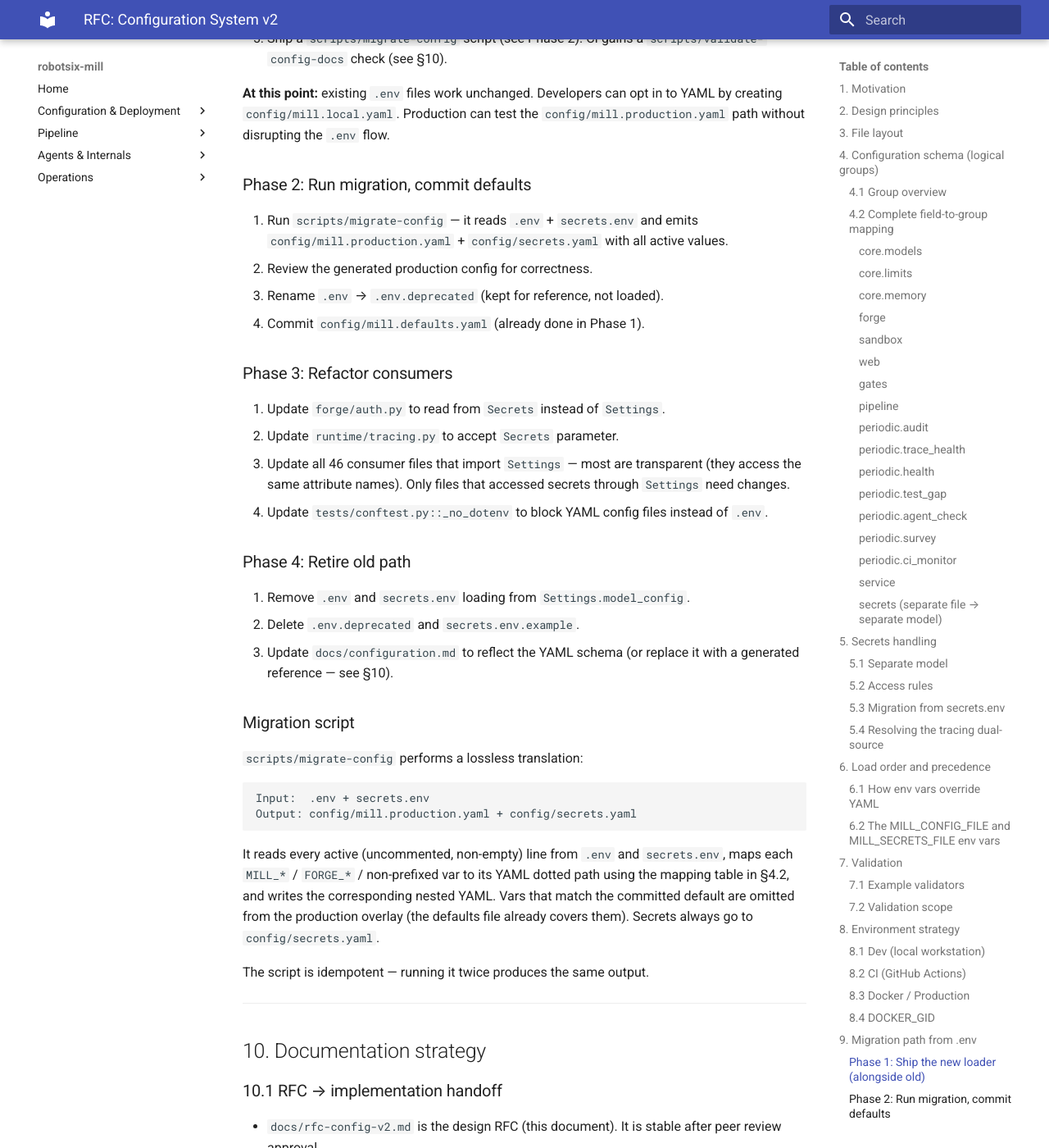
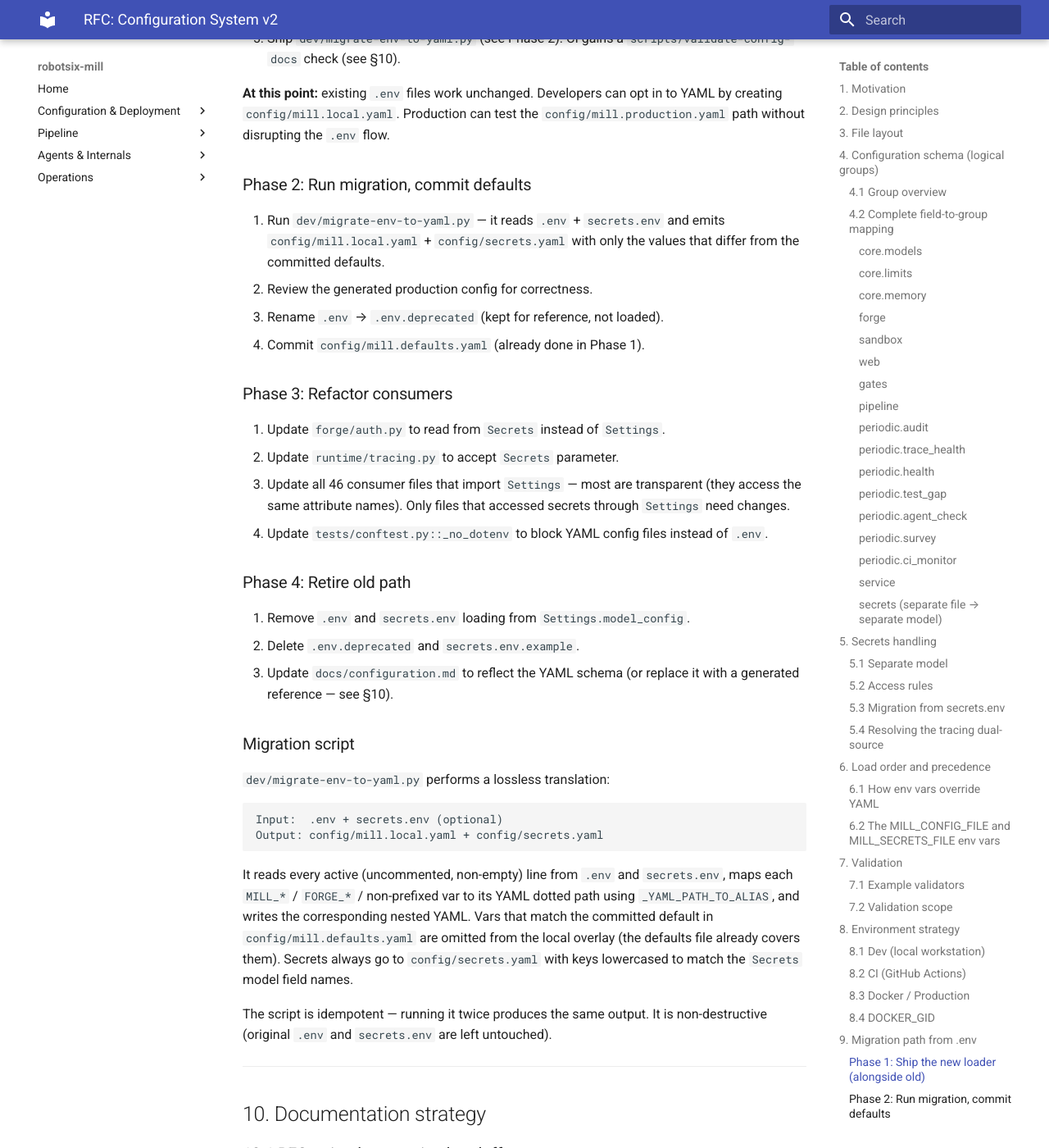
Before and after one commit to damien-robotsix/robotsix-mill, an MkDocs documentation site: the page built from docs/rfc-config-v2.md, in a window 1280 px wide and 1400 px high, scrolled down 20359 px. Shown: the whole window at 82% size. Built offline with MkDocs 1.6.1 and Material for MkDocs 9.7.7, drawn with Linux system fonts in a browser that asks for light colours.

Commit message:
mill(docs): Add migration script dev/migrate-env-to-yaml.py (20260524T225923Z-add-migration-script-dev-migrate-env-to--1a83)

````diff
--- a/docs/rfc-config-v2.md
+++ b/docs/rfc-config-v2.md
@@ -669,7 +669,7 @@ multiple PRs without a flag-day cutover.
 4. Add the `Secrets` model and load it from `config/secrets.yaml` (if
    present) **alongside** the existing `secrets.env` path.  If both exist,
    YAML wins.
-5. Ship a `scripts/migrate-config` script (see Phase 2).  CI gains a
+5. Ship `dev/migrate-env-to-yaml.py` (see Phase 2).  CI gains a
    `scripts/validate-config-docs` check (see §10).
 
 **At this point:** existing `.env` files work unchanged.  Developers can opt
@@ -678,9 +678,9 @@ in to YAML by creating `config/mill.local.yaml`.  Production can test the
 
 ### Phase 2: Run migration, commit defaults
 
-1. Run `scripts/migrate-config` — it reads `.env` + `secrets.env` and emits
-   `config/mill.production.yaml` + `config/secrets.yaml` with all active
-   values.
+1. Run `dev/migrate-env-to-yaml.py` — it reads `.env` + `secrets.env` and emits
+   `config/mill.local.yaml` + `config/secrets.yaml` with only the values
+   that differ from the committed defaults.
 2. Review the generated production config for correctness.
 3. Rename `.env` → `.env.deprecated` (kept for reference, not loaded).
 4. Commit `config/mill.defaults.yaml` (already done in Phase 1).
@@ -704,21 +704,25 @@ in to YAML by creating `config/mill.local.yaml`.  Production can test the
 
 ### Migration script
 
-`scripts/migrate-config` performs a lossless translation:
+`dev/migrate-env-to-yaml.py` performs a lossless translation:
 
 ```
-Input:  .env + secrets.env
-Output: config/mill.production.yaml + config/secrets.yaml
+Input:  .env + secrets.env (optional)
+Output: config/mill.local.yaml + config/secrets.yaml
 ```
 
 It reads every active (uncommented, non-empty) line from `.env` and
 `secrets.env`, maps each `MILL_*` / `FORGE_*` / non-prefixed var to its
-YAML dotted path using the mapping table in §4.2, and writes the
-corresponding nested YAML.  Vars that match the committed default are
-omitted from the production overlay (the defaults file already covers them).
-Secrets always go to `config/secrets.yaml`.
+YAML dotted path using `_YAML_PATH_TO_ALIAS`, and writes the
+corresponding nested YAML.  Vars that match the committed default in
+`config/mill.defaults.yaml` are omitted from the local overlay (the
+defaults file already covers them).  Secrets always go to
+`config/secrets.yaml` with keys lowercased to match the `Secrets` model
+field names.
 
 The script is idempotent — running it twice produces the same output.
+It is non-destructive (original `.env` and `secrets.env` are left
+untouched).
 
 ---
 
````
Also changed, not shown: docs/configuration.md (+15 -0 lines).
